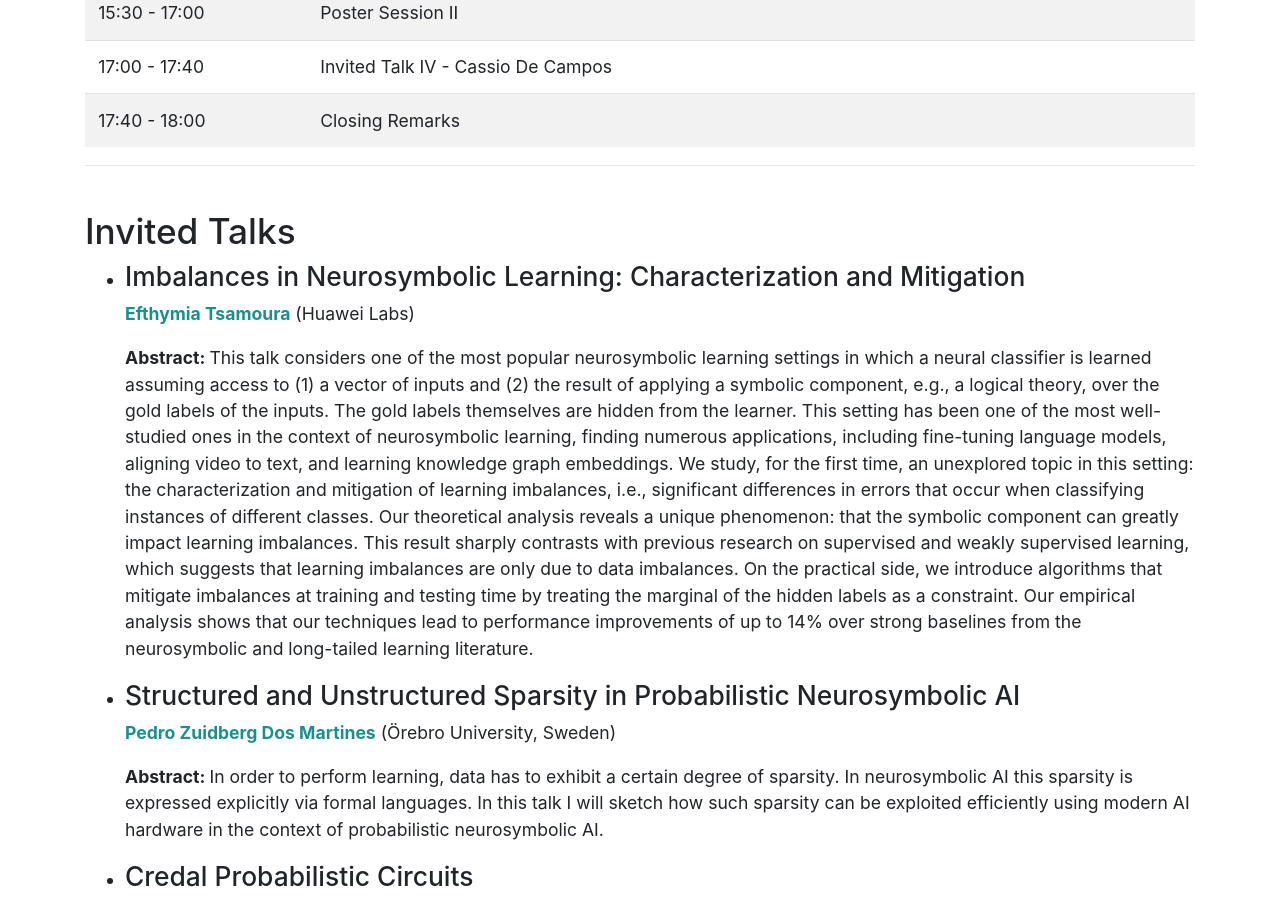
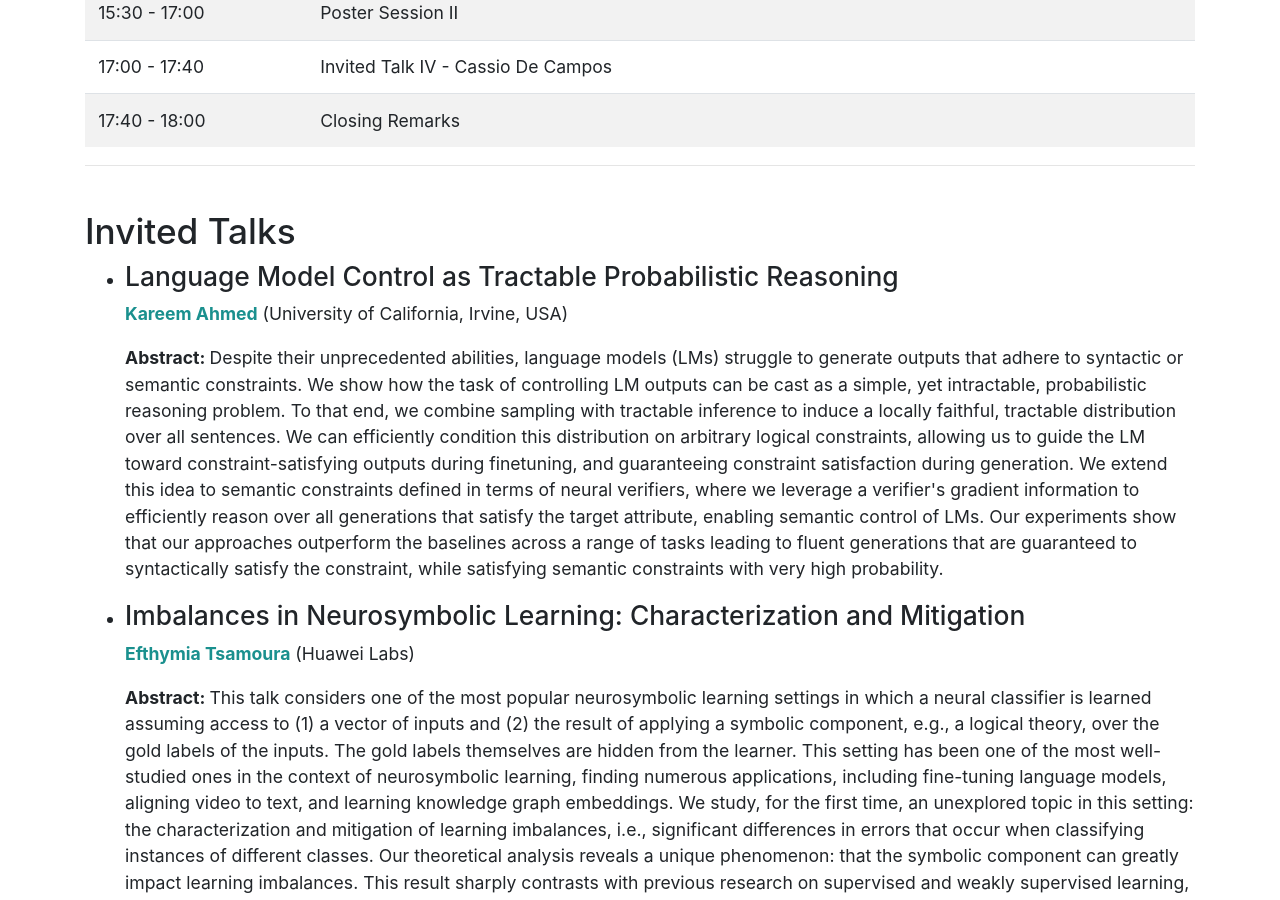
Before and after one commit to tractable-probabilistic-modeling/tpm2025, a Jekyll site: the page built from _pages/program.md, in a window 1280 px wide and 900 px high, scrolled down 1125 px. Built offline with Jekyll 4.4.1, drawn with Linux system fonts in a browser that asks for light colours.

Commit message:
Update data on Kareems talk

```diff
--- a/_data/speakers.yml
+++ b/_data/speakers.yml
@@ -10,8 +10,9 @@
   url: https://kareemahmed.com/
   affiliation: University of California, Irvine, USA
   img: kareem_ahmed.jpg
-  title: Neurosymbolic reasoning and scaling tractable probabilistic models
-  abstract: ""
+  title: Language Model Control as Tractable Probabilistic Reasoning
+  abstract: "Despite their unprecedented abilities, language models (LMs) struggle to generate outputs that adhere to syntactic
+ or semantic constraints. We show how the task of controlling LM outputs can be cast as a simple, yet intractable, probabilistic reasoning problem. To that end, we combine sampling with tractable inference to induce a locally faithful, tractable distribution over all sentences. We can efficiently condition this distribution on arbitrary logical constraints, allowing us to guide the LM toward constraint-satisfying outputs during finetuning, and guaranteeing constraint satisfaction during generation. We extend this idea to semantic constraints defined in terms of neural verifiers, where we leverage a verifier's gradient information to efficiently reason over all generations that satisfy the target attribute, enabling semantic control of LMs. Our experiments show that our approaches outperform the baselines across a range of tasks leading to fluent generations that are guaranteed to syntactically satisfy the constraint, while satisfying semantic constraints with very high probability."
   session: 1
 
 - name: Cassio De Campos
```
